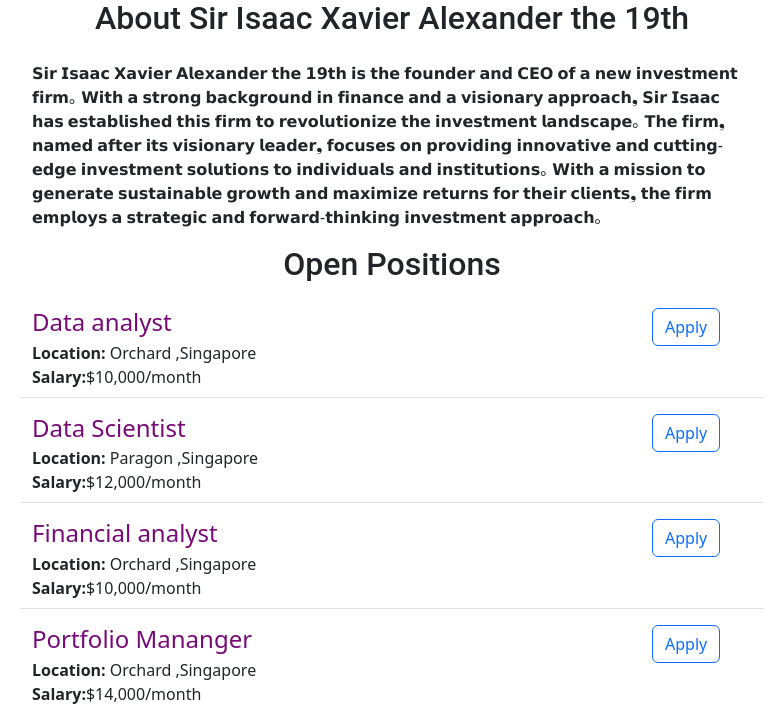
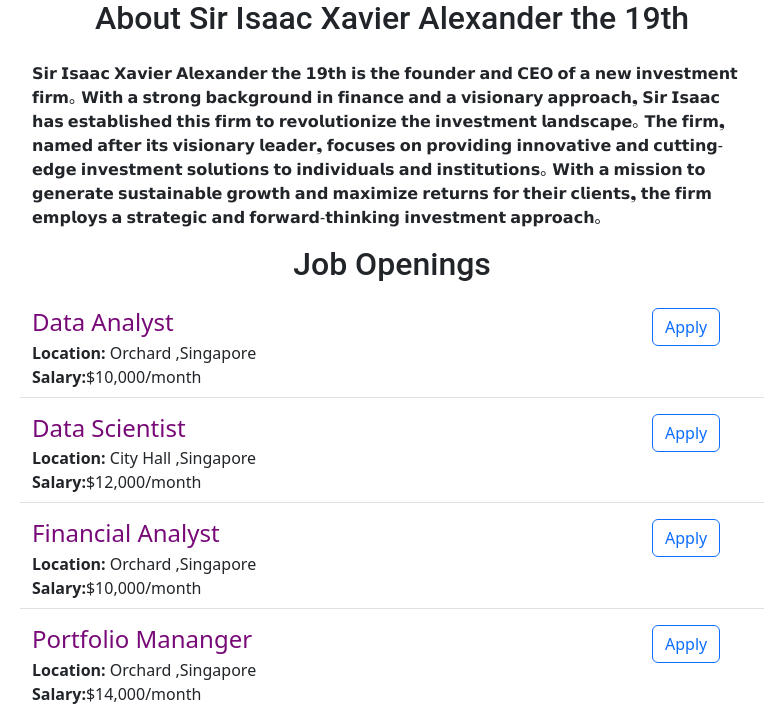
Before and after one commit to Isaacxavierlee/isaac-xavier, a Flask app: page / in a window 1280 px wide. Shown: the part 617-1327 px from the top of the page, without its empty margins (248-1017 px from the left). Run offline with Flask 3, Linux system fonts and the light colour scheme.

Commit message:
made some changes

```diff
--- a/app.py
+++ b/app.py
@@ -5,19 +5,19 @@ app = Flask(__name__)
 JOBS = [
 {
   'id':1,
-  'title': 'Data analyst',
+  'title': 'Data Analyst',
   'location': ' Orchard ,Singapore',
   'salary': '$10,000/month'
 },
   {
   'id':2,
   'title': 'Data Scientist',
-  'location': ' Paragon ,Singapore',
+  'location': ' City Hall ,Singapore',
   'salary': '$12,000/month'
   },
 {
   'id':3,
-  'title': 'Financial analyst',
+  'title': 'Financial Analyst',
   'location': ' Orchard ,Singapore',
   'salary': '$10,000/month'
 },
--- a/templates/home.html
+++ b/templates/home.html
@@ -63,7 +63,7 @@
 
 
 
-    <h2 class="text-center mt-2 mb-4">Open Positions</h2>
+    <h2 class="text-center mt-2 mb-4">Job Openings </h2>
 
     <div >
     {% for job in jobs %}
```
